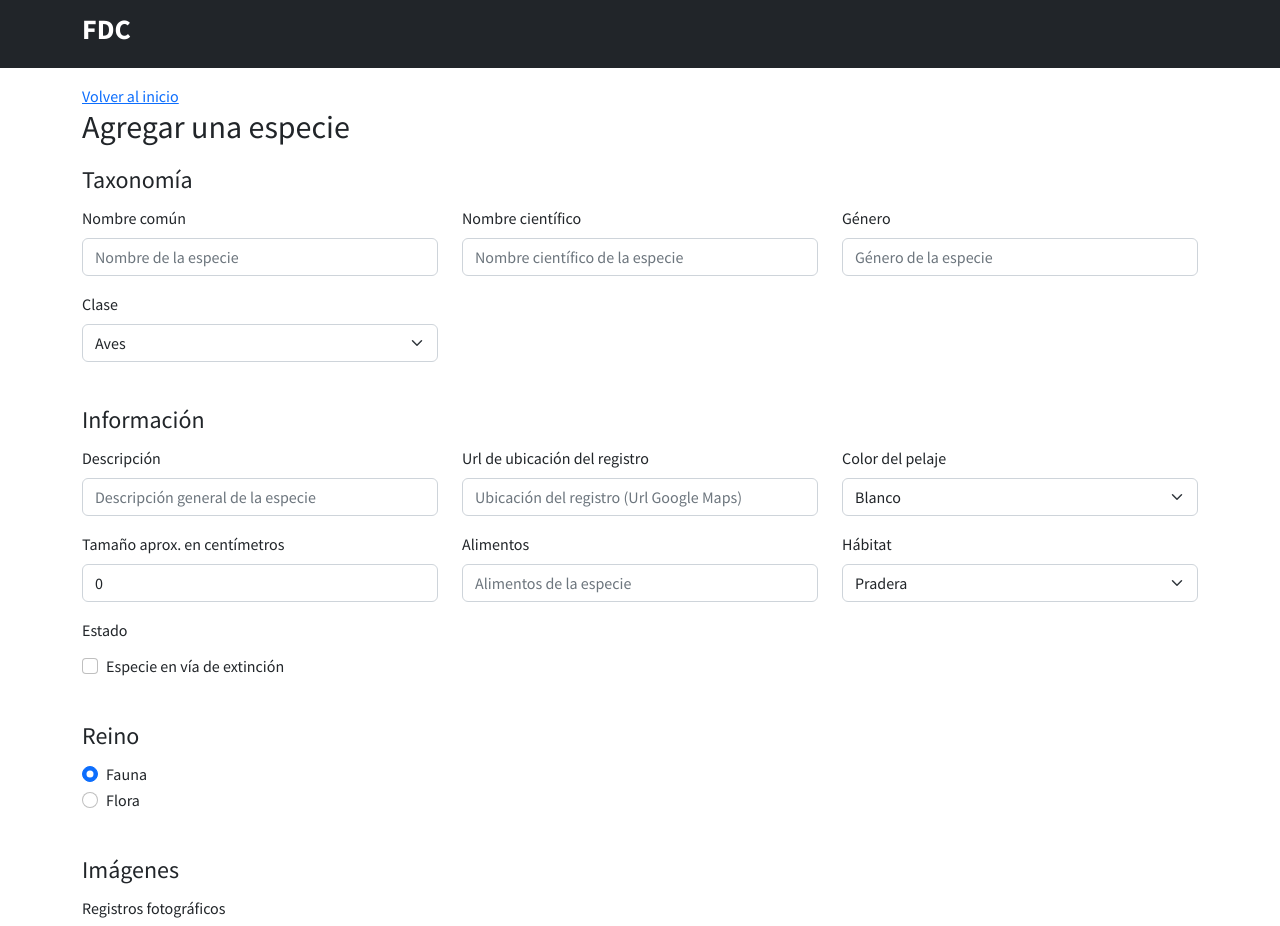
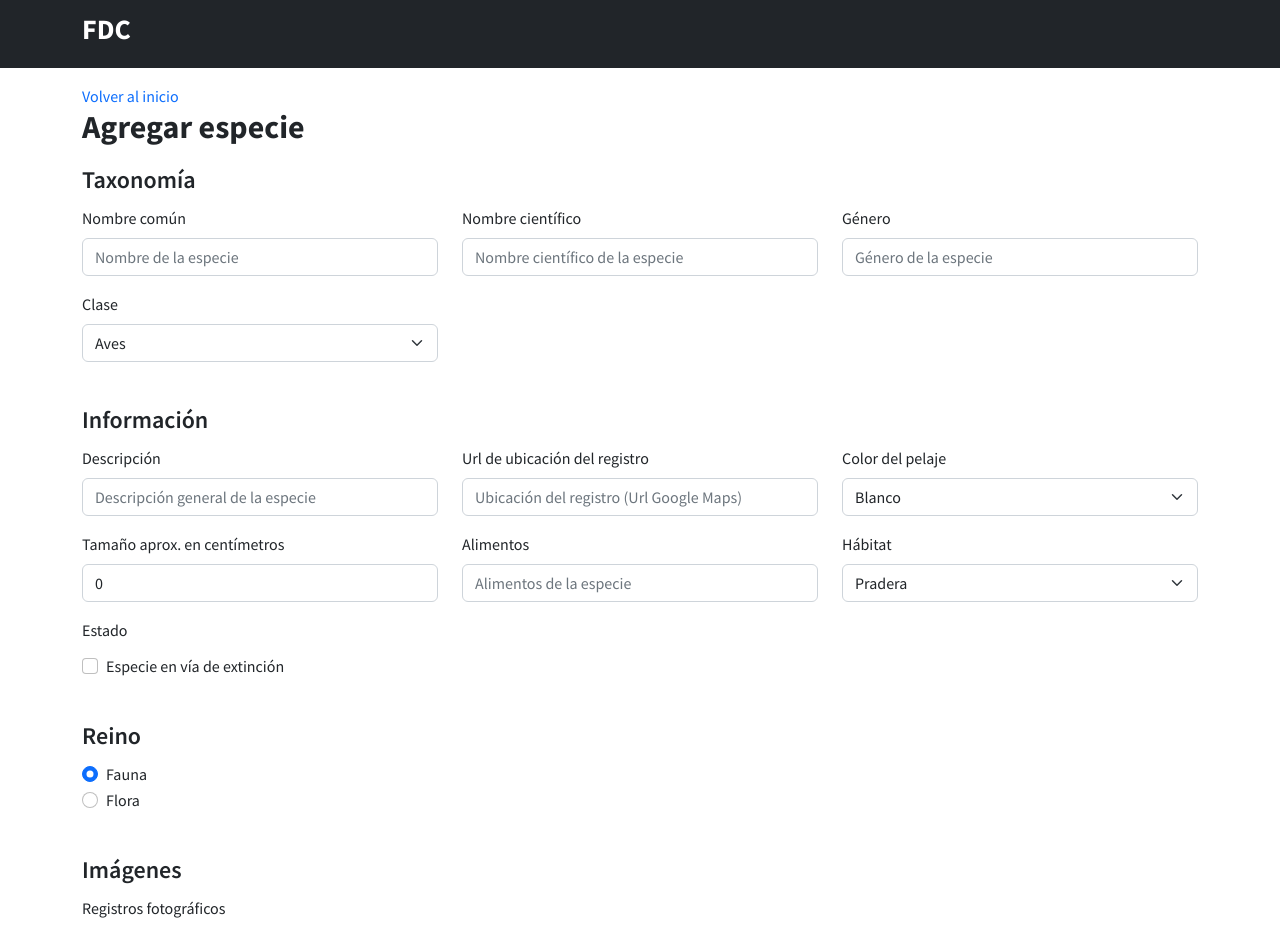
Before and after one commit to JoseGomez14/FDC-Admin-Project, a React (Create React App) app: page /create in a window 1280 px wide. Shown: the top 926 px of the page. Built offline with nearby package versions, Linux system fonts and the light colour scheme; no server answers; sample sign-in values are in the browser's storage.

Commit message:
Organize Directories

```diff
--- a/src/App.js
+++ b/src/App.js
@@ -1,8 +1,8 @@
 import './App.css';
 import React, { useEffect, useState } from 'react';
 import MetaTags from './components/main/MetaTags';
-import Navbar from './components/main/Navbar';
-import Footer from './components/main/Footer';
+import Navbar from './elements/Navbar';
+import Footer from './elements/Footer';
 import useGetSpecies from './hooks/useGetSpecies'
 import { NavLink } from 'react-router-dom'
 import { Spinner, Container, Row, Col, Card, Button } from 'react-bootstrap';
@@ -56,6 +56,14 @@ function App() {
           }
         </Row>
 
+        {empty &&
+          <Row>
+            <Col>
+              <h3>No hay especies registradas.</h3>
+            </Col>
+          </Row>
+        }
+
         <Row>
           <Col>
             {moreToLoad &&
@@ -64,15 +72,6 @@ function App() {
             <Button variant='success' className='my-4' as={NavLink} to={'/create'}><FontAwesomeIcon icon={faPlus}/> Crear</Button>
           </Col>
         </Row>
-
-        {empty &&
-          <Row>
-            <Col>
-              <h3>No hay especies registradas.</h3>
-              <NavLink to="/create">Agregar Especies</NavLink>
-            </Col>
-          </Row>
-        }
       </Container>
       <Footer />
     </div>
--- a/src/components/create/Create.jsx
+++ b/src/components/create/Create.jsx
@@ -6,8 +6,8 @@ import { ref, uploadBytesResumable, getDownloadURL } from 'firebase/storage';
 import { v4 as uuidv4 } from 'uuid';
 import { collection, addDoc, updateDoc } from 'firebase/firestore';
 import { NavLink } from 'react-router-dom';
-import SpecieForm from '../SpecieForm';
-import Navbar from '../main/Navbar';
+import SpecieForm from '../main/SpecieForm';
+import Navbar from '../../elements/Navbar';
 import { Container } from 'react-bootstrap';
 
 /**
@@ -139,8 +139,8 @@ const Create = () => {
             <MetaTags title='Agregar Especie | FDC'/>
             <Navbar brand='FDC' title= 'Administrador | FDC' full={false}/>
             <Container className='py-3'>
-                <NavLink to={'/'}>Volver al inicio</NavLink>
-                <h2>Agregar una especie</h2>
+                <NavLink to={'/'} className='text-decoration-none'>Volver al inicio</NavLink>
+                <h2><b>Agregar especie</b></h2>
                 <SpecieForm
                     setSpecie={setSpecie}
                     createSpecies={createSpecies}
--- a/src/components/edit/Edit.jsx
+++ b/src/components/edit/Edit.jsx
@@ -3,8 +3,8 @@ import MetaTags from '../main/MetaTags';
 import { NavLink, useParams, useNavigate } from 'react-router-dom';
 import useGetSpecie from '../../hooks/useGetSpecie';
 import deleteSpecie from '../../firebase/deleteSpecie';
-import SpecieForm from '../SpecieForm';
-import Navbar from '../main/Navbar';
+import SpecieForm from '../main/SpecieForm';
+import Navbar from '../../elements/Navbar';
 import { Container, Spinner } from 'react-bootstrap';
 
 /**
@@ -35,8 +35,8 @@ const Edit = () => {
             <MetaTags title='Editar Especie | FDC'/>
             <Navbar brand='FDC' title= 'Administrador | FDC' full={true}/>
             <Container className='py-3'>
-                <NavLink to={'/'}>Volver al inicio</NavLink>
-                <h2>Editar una especie</h2>
+                <NavLink to={'/'} className='text-decoration-none'>Volver al inicio</NavLink>
+                <h2><b>Editar especie</b></h2>
 
                 {docState === 'load' &&
                     <Container className='d-flex'>
--- a/src/components/ProtectedRoute.jsx
+++ b/src/components/main/ProtectedRoute.jsx
@@ -1,5 +1,5 @@
 import React from 'react';
-import { useAuth } from '../contexts/AuthContext';
+import { useAuth } from '../../contexts/AuthContext';
 import { Navigate } from 'react-router-dom';
 
 /**
--- a/src/components/SpecieForm.jsx
+++ b/src/components/main/SpecieForm.jsx
@@ -1,7 +1,7 @@
 import React, { useState, useEffect } from 'react';
-import updateSpecie from '../firebase/updateSpecie'
-import { Specie } from '../model/Specie'
-import Form from '../elements/Form';
+import updateSpecie from '../../firebase/updateSpecie'
+import { Specie } from '../../model/Specie'
+import Form from '../../elements/Form';
 
 /**
  * Este componente de react se encarga de gestionar el formulario que se usa tanto para crear
@@ -62,11 +62,13 @@ const SpecieForm = ({ specie, id, setSpecie, createSpecies, images, setImages, s
             setInaturalistUrl(specie.inaturalistUrl);
         }
 
+        if(images){
+            if(images.length === undefined) setFormState(true)
+        }
+
         return ()=>{
             if(images){
-                if(images.length === 0){
-                    setFormState(true);
-                }
+                if(images.length === undefined) setFormState(true)
             }
         }
 
--- a/src/elements/Form.jsx
+++ b/src/elements/Form.jsx
@@ -21,7 +21,7 @@ const Form = (props) => {
     return (
         <FormB onSubmit={props.handleSubmit}>
             <FormB.Group>
-                <legend className="mt-2">Taxonomía</legend>
+                <legend className="mt-2 fw-semibold">Taxonomía</legend>
                 <Row xs={1} sm={2} lg={3}>
                     <Col>
                         <FormB.Label htmlFor="inpt-common-name-species">Nombre común</FormB.Label><br />
@@ -86,7 +86,7 @@ const Form = (props) => {
             </FormB.Group>
 
             <FormB.Group>
-                <legend className="mt-4">Información</legend>
+                <legend className="mt-4 fw-semibold">Información</legend>
                 <Row xs={1} sm={2} lg={3}>
                     <Col>
                         <FormB.Label htmlFor="inpt-description-species">Descripción</FormB.Label>
@@ -199,7 +199,7 @@ const Form = (props) => {
 
             {props.kingdom === 'Fauna'?
                 <FormB.Group>
-                    <legend className="mt-4">Reino</legend>
+                    <legend className="mt-4 fw-semibold">Reino</legend>
                     <FormB.Check type="radio" name="inpt-type"
                         id="inpt-type-fauna" defaultChecked
                         label='Fauna'
@@ -216,7 +216,7 @@ const Form = (props) => {
                 </FormB.Group>
                 :
                 <FormB.Group>
-                    <legend className="mt-4">Reino</legend>
+                    <legend className="mt-4 fw-semibold">Reino</legend>
                     <FormB.Check type="radio" name="inpt-type"
                         id="inpt-type-fauna"
                         label='Fauna'
@@ -233,7 +233,7 @@ const Form = (props) => {
             }
 
             <FormB.Group>
-                <legend className="mt-4">Imágenes</legend>
+                <legend className="mt-4 fw-semibold">Imágenes</legend>
                 <FormB.Label htmlFor="inpt-images-species">Registros fotográficos</FormB.Label>
                 <FormB.Control
                     type="file"
@@ -247,7 +247,7 @@ const Form = (props) => {
             </FormB.Group>
 
             <FormB.Group>
-                <legend className="mt-4">Sonido</legend>
+                <legend className="mt-4 fw-semibold">Sonido</legend>
                 <Row xs={1} md={2}>
                     <Col>
                         <FormB.Label htmlFor="inpt-sound-species">Registro de sonido</FormB.Label>
--- a/src/components/main/Navbar.jsx
+++ b/src/elements/Navbar.jsx
@@ -1,6 +1,6 @@
 import React from 'react';
 import { NavLink } from 'react-router-dom';
-import { auth } from '../../firebase/firebaseConfig'
+import { auth } from '../firebase/firebaseConfig'
 import { signOut } from "firebase/auth";
 import { useNavigate } from 'react-router-dom';
 import { Button, Container, Nav } from 'react-bootstrap';
--- a/src/index.js
+++ b/src/index.js
@@ -3,7 +3,7 @@ import ReactDOM from 'react-dom/client';
 import { HelmetProvider } from 'react-helmet-async';
 import './index.css';
 import { Routes, Route } from 'react-router-dom';
-import { ProtectedRoute, ProtectedRouteLogin } from './components/ProtectedRoute';
+import { ProtectedRoute, ProtectedRouteLogin } from './components/main/ProtectedRoute';
 import App from './App';
 import Login from './components/login/Login';
 import Create from './components/create/Create';
```
Also changed, not shown: src/elements/Footer.jsx (renamed from src/components/main/Footer.jsx).
